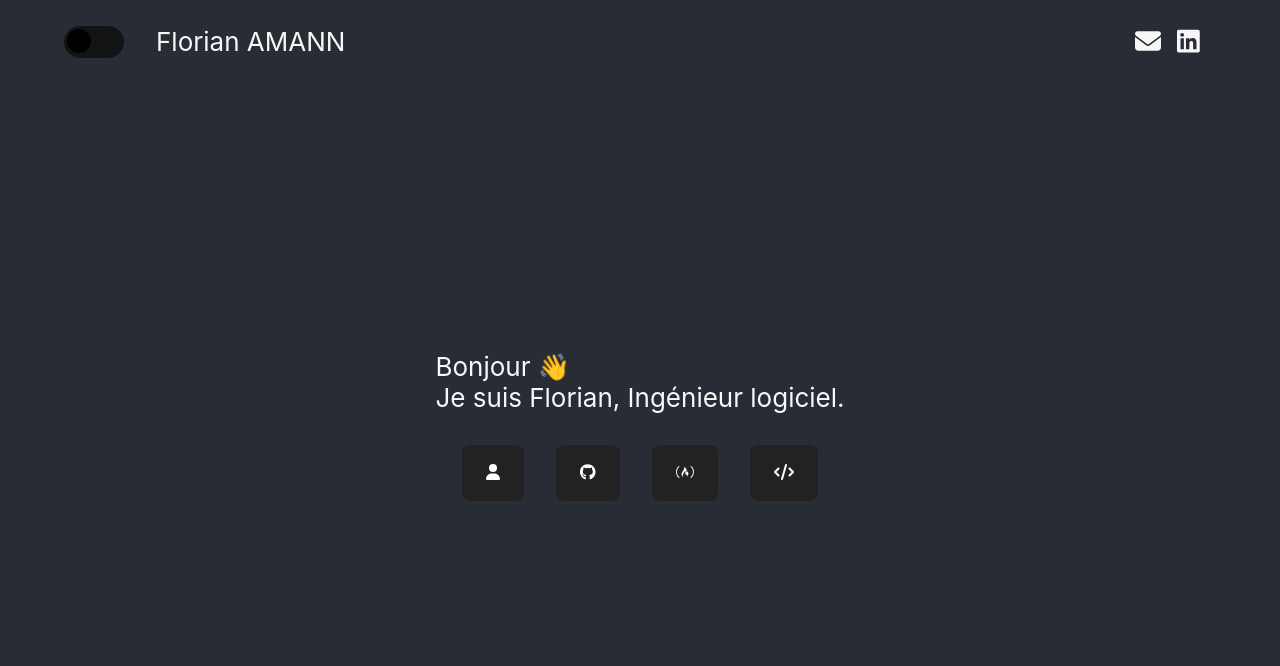
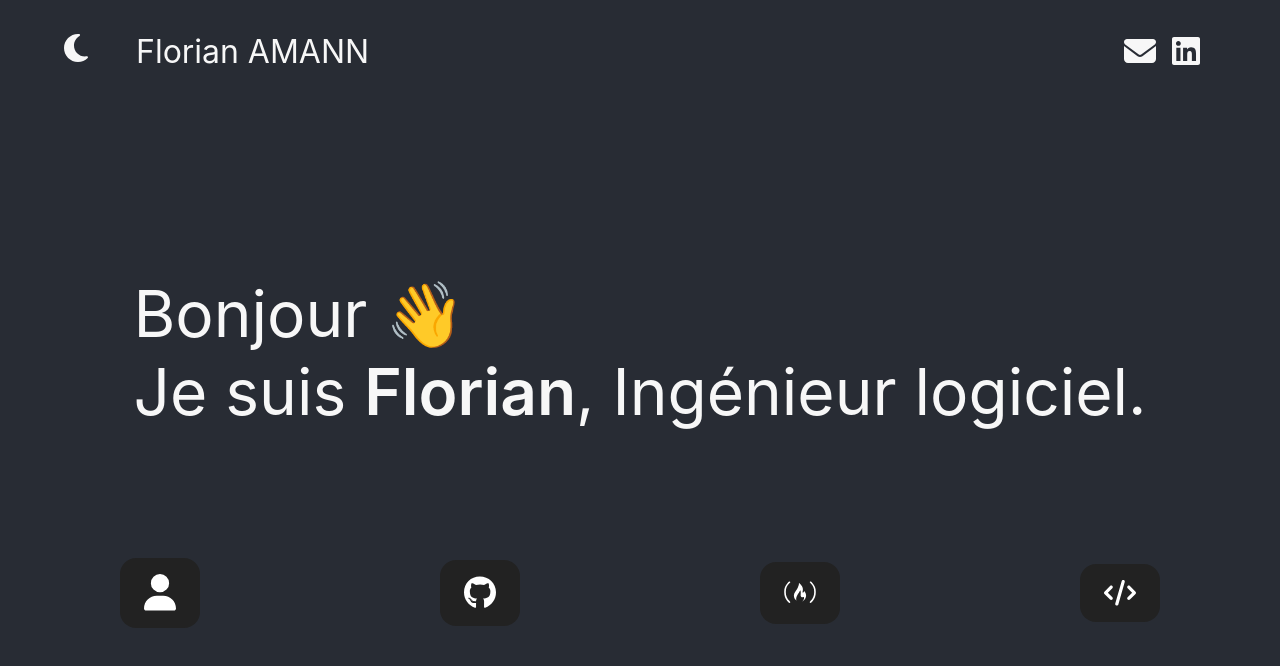
Before and after one commit to Lauiss/portfolio, a JavaScript app: page / in a window 1280 px wide. Shown: the top 666 px of the page. Built offline with nearby package versions, Linux system fonts and the light colour scheme; the HTML template or start-up script is replaced by a standard one.

Commit message:
modified scale

```diff
--- a/src/App.css
+++ b/src/App.css
@@ -11,7 +11,6 @@ html {
 .App {
   display: grid;
   grid-template-rows: max-content 1fr;
-  min-width: 0;
   height: 100%;
   width: 100%;
   background-color: var(--bg_dark_color);
@@ -33,12 +32,17 @@ html {
   flex-direction: column;
   align-items: center;
   justify-content: center;
+  font-size: 4rem;
   margin: 0;
   padding: 0;
 }
 
 p{
   margin: 0;
+}
+
+span {
+  font-weight: 600;
 }
 
 span:hover{
@@ -51,6 +55,21 @@ span:hover{
   flex-direction: row;
   align-items: center;
   justify-content: center;
-  padding: 1rem;
-  width:100%
+  padding-top: 8rem;
+  width:100%;
+  margin:0;
 }
+
+.hand-icon {
+  display: inline-block;
+}
+
+.hand-icon:hover {
+  animation: handWave 1s ease infinite;
+}
+
+@keyframes handWave {
+  0% { transform: rotate(-20deg); }
+  50% { transform: rotate(0deg); }
+  100% { transform: rotate(-20deg); }
+}
--- a/src/App.js
+++ b/src/App.js
@@ -1,7 +1,7 @@
 import './App.css';
-import CustomButton from './Button/custom_button';
-import CustomHeader from './Header/custom_header';
-import { faUser, faCode } from '@fortawesome/free-solid-svg-icons'
+import CustomButton from './button/custom_button';
+import CustomHeader from './header/custom_header';
+import { faUser, faCode, faHandPaper } from '@fortawesome/free-solid-svg-icons'
 import { faGithub, faFreeCodeCamp } from '@fortawesome/free-brands-svg-icons';
 
 function App() {
@@ -12,7 +12,7 @@ function App() {
       </div>
       <div className="text-container">
         <div>
-          <p>Bonjour 👋</p>
+          <p>Bonjour <span className="hand-icon">👋</span></p>
           <p>Je suis <span>Florian</span>, Ingénieur logiciel.</p>
         </div>
         <div className="btns-containers">
--- a/src/Button/custom_button.css
+++ b/src/Button/custom_button.css
@@ -1,37 +1,40 @@
 /* CSS */
 button {
     background-color: #222;
-    border-radius: 0.5rem;
+    border-radius: 1rem;
     border-style: none;
     box-sizing: border-box;
     color: #fff;
     cursor: pointer;
     display: inline-block;
-    font-size: 1rem;
-    font-weight: 700;
-    line-height: 1.5;
-    margin: 0;
-    max-width: none;
-    min-height: 2rem;
-    min-width: 2rem;
+    max-width: 25%;
     outline: none;
     overflow: hidden;
-    padding: 1rem 1.5rem;
     position: relative;
     text-align: center;
-    width: 100%;
-    height: 100%;
     transition: transform 0.5s ease;
+    padding: 1rem 1.5rem;
+    max-width: 100%;
+    width: 25%;
+    height: 50%;
   }
 
   button:hover,
   button:focus {
     opacity: .75;
     color: #63E6BE;
-    transform: translateY(-1rem);
+    transform: translateY(-2rem);
     transition: 0.5s ease-in-out;
   }
 
   .btn-container {
-    padding: 1rem;
+    padding: 0;
+    margin: 0;
+    display: flex;
+    justify-content: center;
   }
+
+  .icon {
+    width: 100%;
+    height: 100%;
+  }
--- a/src/Button/custom_button.js
+++ b/src/Button/custom_button.js
@@ -5,7 +5,7 @@ import { FontAwesomeIcon } from '@fortawesome/react-fontawesome'
 function CustomButton({ icon }){
     return(
         <div className="btn-container">
-<button role=""><FontAwesomeIcon icon={icon} /></button>
+            <button role=""><FontAwesomeIcon icon={icon} className="icon"/></button>
         </div>
     )
 }
--- a/src/Header/custom_header.css
+++ b/src/Header/custom_header.css
@@ -1,73 +1,10 @@
-/* The switch - the box around the slider */
-.switch {
-    position: relative;
-    display: inline-block;
-    width: 3.75rem;
-    height: 2rem;
-    margin-right: 2rem;
-  }
-
-  /* Hide default HTML checkbox */
-  .switch input {
-    opacity: 0;
-    width: 0;
-    height: 0;
-  }
-
-  /* The slider */
-  .slider {
-    position: absolute;
-    cursor: pointer;
-    top: 0;
-    left: 0;
-    right: 0;
-    bottom: 0;
-    background-color: #121314;
-    -webkit-transition: .4s;
-    transition: .4s;
-  }
-
-  .slider:before {
-    position: absolute;
-    content: "";
-    height: 1.50rem;
-    width: 1.50rem;
-    left: 0.20rem;
-    bottom: 0.30rem;
-    background-color: black;
-    -webkit-transition: .4s;
-    transition: .4s;
-  }
-
-  input:checked + .slider {
-    background-color: var(--accentuation_color);
-  }
-
-  input:focus + .slider {
-    box-shadow: 0 0 1px #121314;
-  }
-
-  input:checked + .slider:before {
-    -webkit-transform: translateX(1.75rem);
-    -ms-transform: translateX(1.75rem);
-    transform: translateX(1.75rem);
-  }
-
-  /* Rounded sliders */
-  .slider.round {
-    border-radius: 4rem;
-  }
-
-  .slider.round:before {
-    border-radius: 50%;
-  }
-
   .headerContainer {
     width: 100%;
     display: flex;
     justify-content: space-between;
     align-items: center;
     flex-direction: row;
+    font-size: 2rem;
   }
 
   .iconContainer {
@@ -97,3 +34,7 @@
     color: var(--accentuation_color);
     transition: 0.5s ease-in-out;
   }
+
+  .toggle-icon {
+    margin: 0 3rem 0 0;
+  }
--- a/src/Header/custom_header.js
+++ b/src/Header/custom_header.js
@@ -1,22 +1,19 @@
 import './custom_header.css';
 import { FontAwesomeIcon } from '@fortawesome/react-fontawesome'
 import { faLinkedin } from '@fortawesome/free-brands-svg-icons'
-import { faEnvelope} from '@fortawesome/free-solid-svg-icons'
+import { faEnvelope, faMoon} from '@fortawesome/free-solid-svg-icons'
 
 function CustomHeader(){
     return(
         <div className="headerContainer">
             <div className="toggleTitleContainer">
-            <label className="switch">
-                <input type="checkbox" />
-                <span className="slider round"></span>
-            </label>
+            <FontAwesomeIcon icon={faMoon} className="toggle-icon" />
             <label>Florian AMANN</label>
             </div>
 
             <ul className="iconContainer">
-                <li><FontAwesomeIcon icon={faEnvelope} className="icon" /></li>
-                <li><FontAwesomeIcon icon={faLinkedin} className="icon" /></li>
+                <li><FontAwesomeIcon icon={faEnvelope} /></li>
+                <li><FontAwesomeIcon icon={faLinkedin} /></li>
             </ul>
         </div>
     )
```
